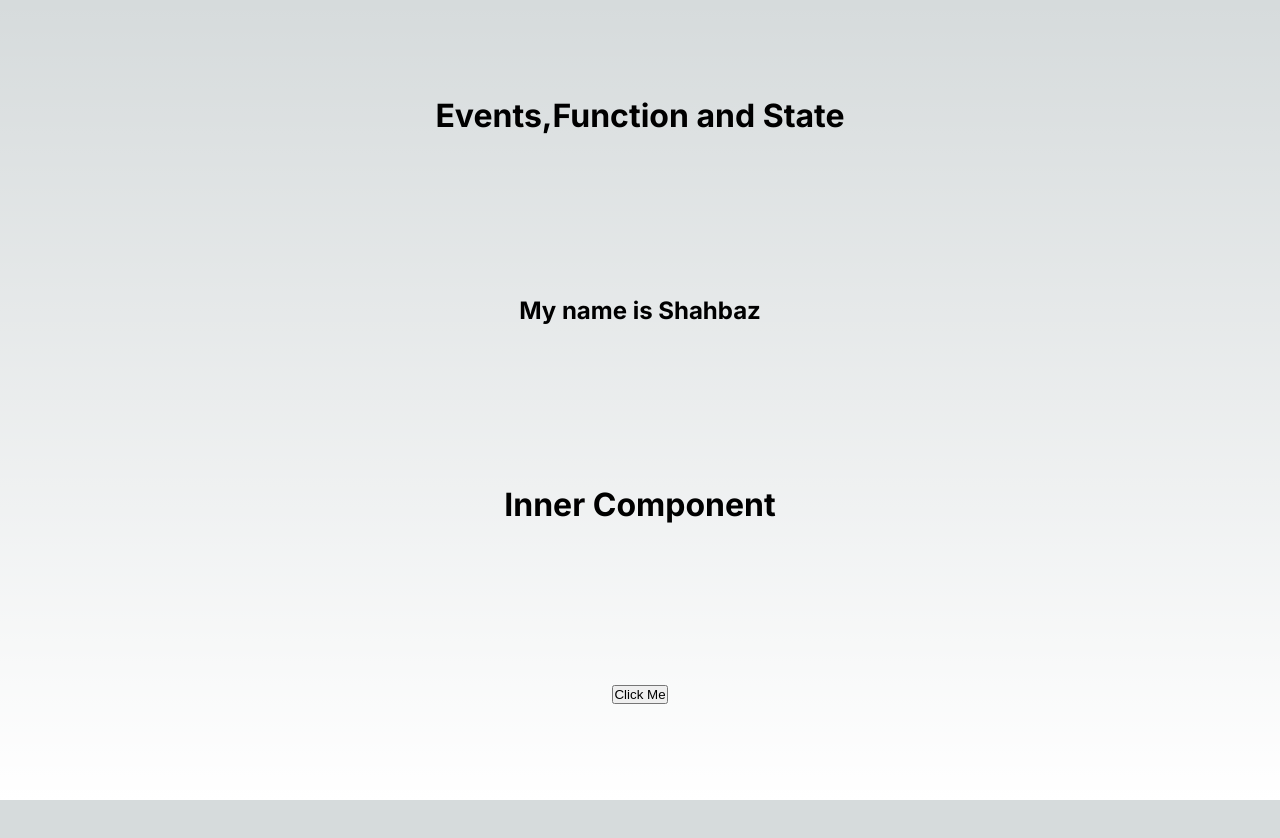
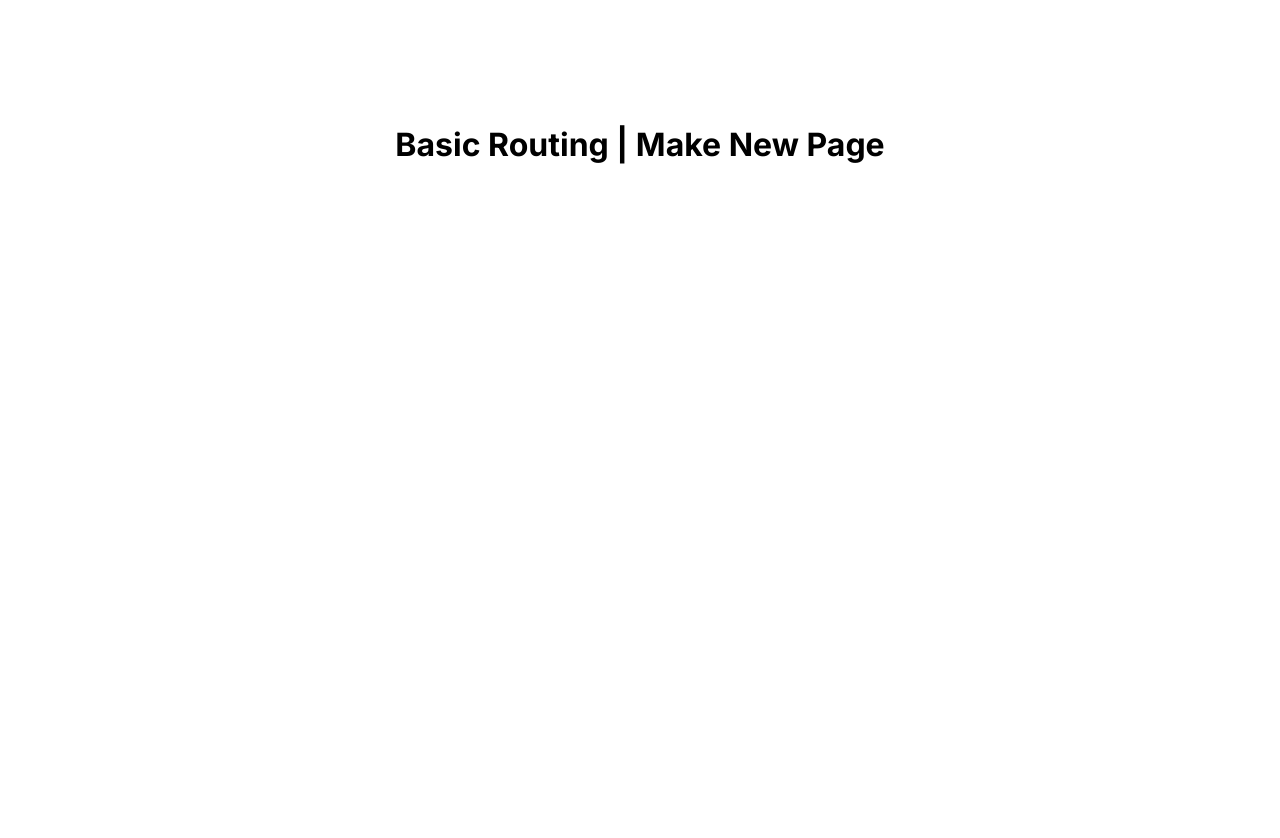
Before and after one commit to shahbaz-ramzan/Next-Js-V13, a Next.js app: page / in a window 1280 px wide. Shown: the top 838 px of the page. Before the commit the page ends 800 px from the top, so only its background shows below. Built offline with nearby package versions, Linux system fonts and the light colour scheme.

Commit message:
add routing to app

```diff
--- a/src/app/globals.css
+++ b/src/app/globals.css
@@ -1,4 +1,4 @@
-:root {
+/* :root {
   --max-width: 1100px;
   --border-radius: 12px;
   --font-mono: ui-monospace, Menlo, Monaco, 'Cascadia Mono', 'Segoe UI Mono',
@@ -104,4 +104,4 @@
   html {
     color-scheme: dark;
   }
-}
+} */
--- a/src/app/page.js
+++ b/src/app/page.js
@@ -3,26 +3,10 @@
 import styles from './page.module.css'
 
 export default function Home() {
-  const [name,setName]=useState("Shahbaz")
-  const foo=(item)=>{
-    setName("Ramzan")
-  }
 
-  const InnerComponent=()=>{
-    return(
-      <div>
-        <h1>Inner Component</h1>
-      </div>
-    )
-  }
   return (
     <main className={styles.main}>
-     <h1>Events,Function and State</h1>
-     <h2>My name is {name}</h2>
-     <InnerComponent />
-     <button onClick={()=>foo()}>Click Me</button>
-
-
+     <h1>Basic Routing | Make New Page </h1>
     </main>
   )
 }
```
Also changed, not shown: src/app/about/page.js (added, +9 -0 lines), src/app/login/page.js (added, +9 -0 lines).
